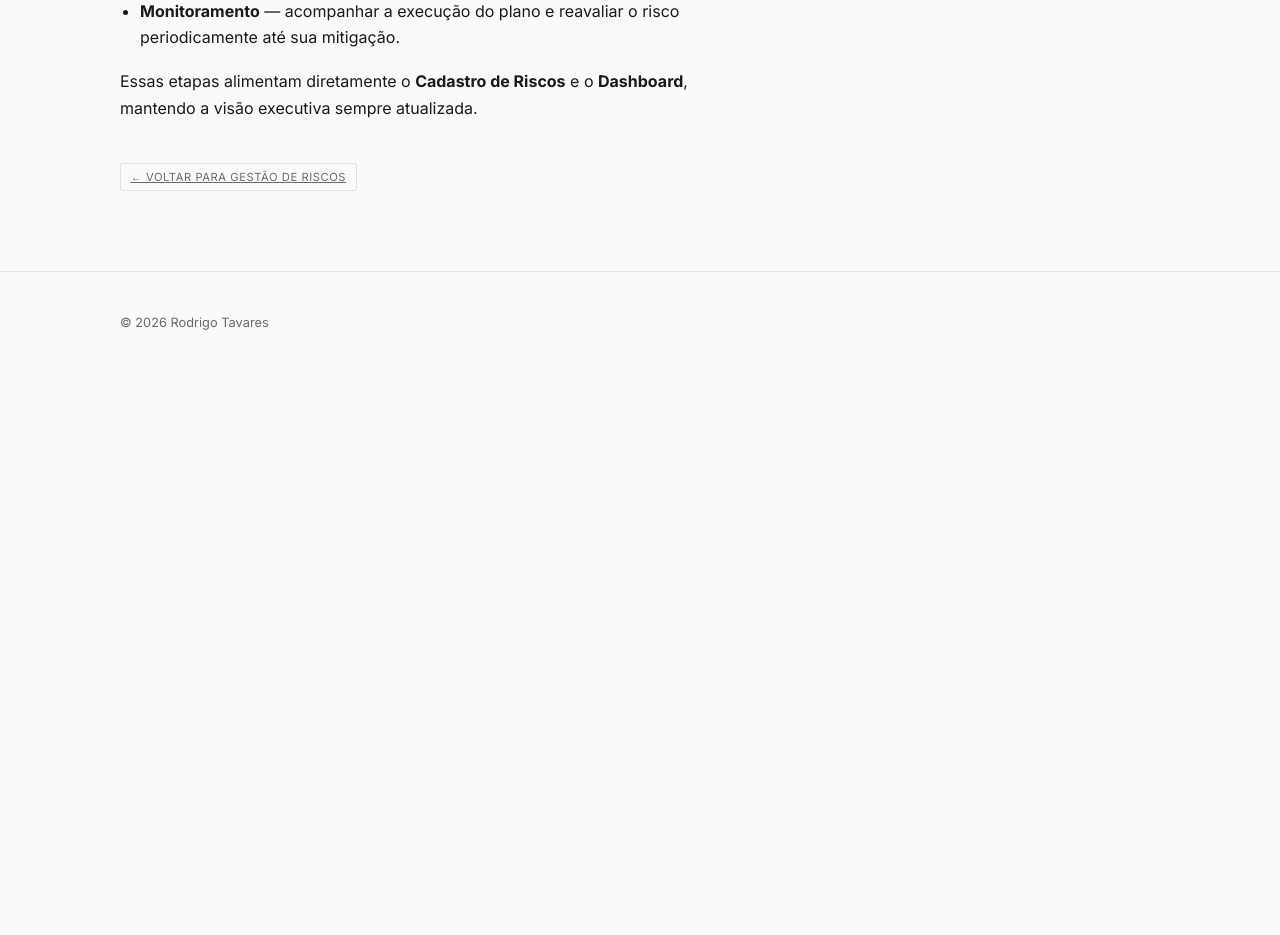
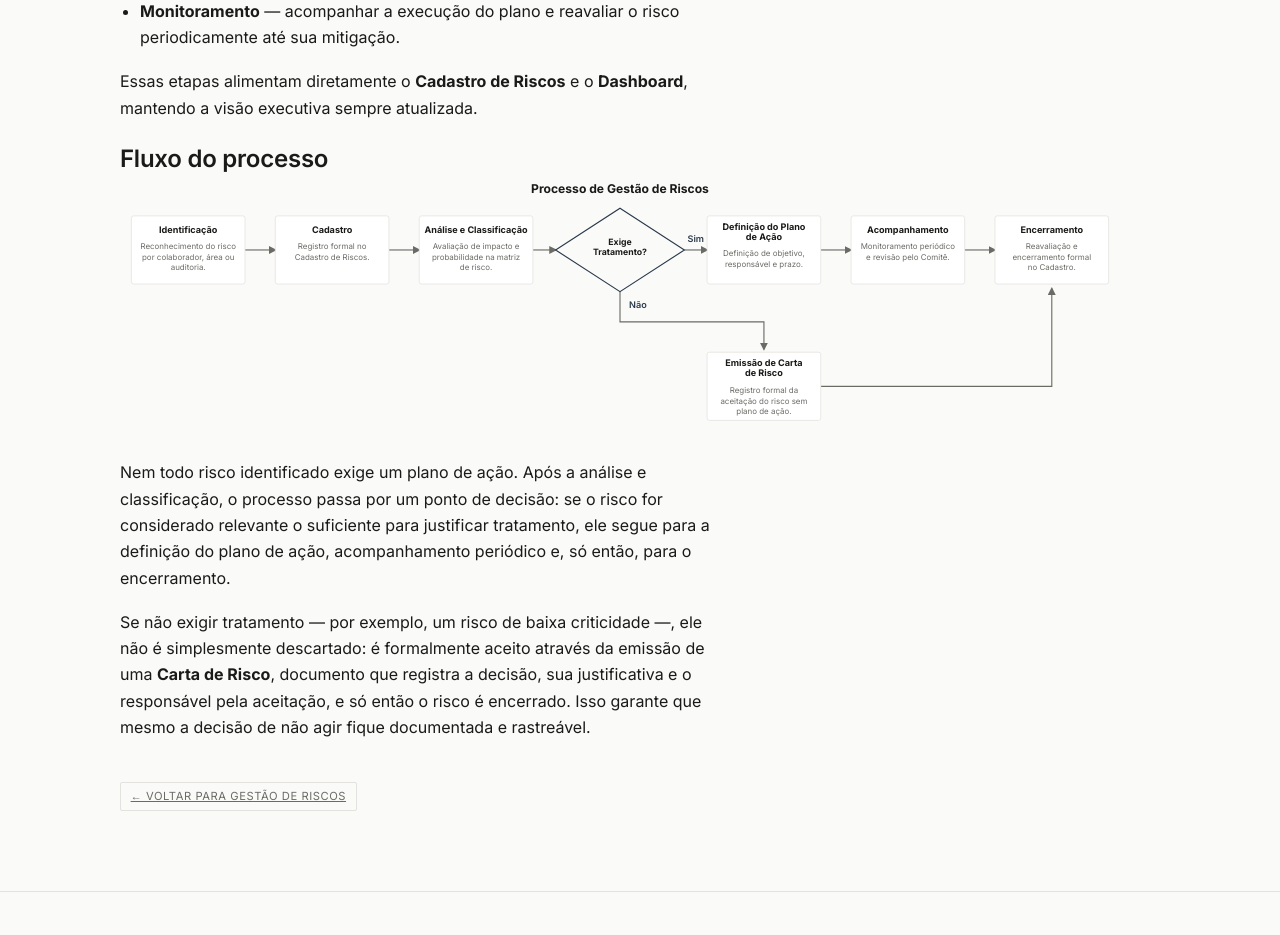
Before and after one commit to rodrigotavares79/lab-rodrigotavares, a Next.js app: page /seguranca/gestao-de-riscos/processo in a window 1280 px wide. Shown: the part 680-1615 px from the top of the page. Before the commit the page ends 1053 px from the top, so only its background shows below. Built offline with nearby package versions, Linux system fonts and the light colour scheme; no server answers.

Commit message:
Update page.tsx

```diff
--- a/app/seguranca/gestao-de-riscos/processo/page.tsx
+++ b/app/seguranca/gestao-de-riscos/processo/page.tsx
@@ -15,7 +15,7 @@ export default function Processo() {
             respeito.
           </p>
 
-          <div className="body">
+          <div className="body wide-body">
             <p>O processo segue cinco etapas:</p>
             <ul>
               <li>
@@ -47,6 +47,129 @@ export default function Processo() {
               <strong>Dashboard</strong>, mantendo a visão executiva sempre
               atualizada.
             </p>
+
+            <h2>Fluxo do processo</h2>
+            <div className="flow-diagram-wrap">
+              <svg
+                viewBox="0 0 1320 340"
+                style={{ minWidth: "1000px" }}
+                role="img"
+                aria-label="Fluxograma do processo de gestão de riscos: Identificação, Cadastro, Análise e Classificação, decisão Exige Tratamento, seguindo para Definição do Plano de Ação, Acompanhamento e Encerramento quando sim, ou para Emissão de Carta de Risco e Encerramento quando não"
+              >
+                <defs>
+                  <marker id="flow-arrow" viewBox="0 0 10 10" refX="8" refY="5" markerWidth="7" markerHeight="7" orient="auto-start-reverse">
+                    <path d="M 0 0 L 10 5 L 0 10 z" fill="#6b6b66" />
+                  </marker>
+                </defs>
+
+                <text x="660" y="20" textAnchor="middle" fontSize="16" fontWeight="700" fill="#1a1a18">
+                  Processo de Gestão de Riscos
+                </text>
+
+                {/* Setas principais */}
+                <path d="M 165 95 L 205 95" stroke="#6b6b66" strokeWidth="1.5" markerEnd="url(#flow-arrow)" />
+                <path d="M 355 95 L 395 95" stroke="#6b6b66" strokeWidth="1.5" markerEnd="url(#flow-arrow)" />
+                <path d="M 545 95 L 575 95" stroke="#6b6b66" strokeWidth="1.5" markerEnd="url(#flow-arrow)" />
+                <path d="M 745 95 L 775 95" stroke="#6b6b66" strokeWidth="1.5" markerEnd="url(#flow-arrow)" />
+                <text x="760" y="85" textAnchor="middle" fontSize="12" fill="#2b3a4a" fontWeight="600">Sim</text>
+                <path d="M 925 95 L 965 95" stroke="#6b6b66" strokeWidth="1.5" markerEnd="url(#flow-arrow)" />
+                <path d="M 1115 95 L 1155 95" stroke="#6b6b66" strokeWidth="1.5" markerEnd="url(#flow-arrow)" />
+
+                {/* Ramo "Não" */}
+                <path d="M 660 150 L 660 190 L 850 190 L 850 226" stroke="#6b6b66" strokeWidth="1.5" fill="none" markerEnd="url(#flow-arrow)" />
+                <text x="672" y="172" fontSize="12" fill="#2b3a4a" fontWeight="600">Não</text>
+                <path d="M 925 275 L 1230 275 L 1230 146" stroke="#6b6b66" strokeWidth="1.5" fill="none" markerEnd="url(#flow-arrow)" />
+
+                {/* Caixa 1 - Identificação */}
+                <rect x="15" y="50" width="150" height="90" rx="3" fill="#ffffff" stroke="#e4e2dd" />
+                <text x="90" y="72" textAnchor="middle" fontSize="12" fontWeight="700" fill="#1a1a18">Identificação</text>
+                <text x="90" y="94" textAnchor="middle" fontSize="10.5" fill="#6b6b66">
+                  <tspan x="90" dy="0">Reconhecimento do risco</tspan>
+                  <tspan x="90" dy="14">por colaborador, área ou</tspan>
+                  <tspan x="90" dy="14">auditoria.</tspan>
+                </text>
+
+                {/* Caixa 2 - Cadastro */}
+                <rect x="205" y="50" width="150" height="90" rx="3" fill="#ffffff" stroke="#e4e2dd" />
+                <text x="280" y="72" textAnchor="middle" fontSize="12" fontWeight="700" fill="#1a1a18">Cadastro</text>
+                <text x="280" y="94" textAnchor="middle" fontSize="10.5" fill="#6b6b66">
+                  <tspan x="280" dy="0">Registro formal no</tspan>
+                  <tspan x="280" dy="14">Cadastro de Riscos.</tspan>
+                </text>
+
+                {/* Caixa 3 - Análise e Classificação */}
+                <rect x="395" y="50" width="150" height="90" rx="3" fill="#ffffff" stroke="#e4e2dd" />
+                <text x="470" y="72" textAnchor="middle" fontSize="12" fontWeight="700" fill="#1a1a18">Análise e Classificação</text>
+                <text x="470" y="94" textAnchor="middle" fontSize="10.5" fill="#6b6b66">
+                  <tspan x="470" dy="0">Avaliação de impacto e</tspan>
+                  <tspan x="470" dy="14">probabilidade na matriz</tspan>
+                  <tspan x="470" dy="14">de risco.</tspan>
+                </text>
+
+                {/* Diamante - Exige Tratamento? */}
+                <polygon points="660,40 745,95 660,150 575,95" fill="#fafaf9" stroke="#2b3a4a" strokeWidth="1.5" />
+                <text x="660" y="88" textAnchor="middle" fontSize="11.5" fontWeight="700" fill="#1a1a18">Exige</text>
+                <text x="660" y="101" textAnchor="middle" fontSize="11.5" fontWeight="700" fill="#1a1a18">Tratamento?</text>
+
+                {/* Caixa 5 - Definição do Plano de Ação */}
+                <rect x="775" y="50" width="150" height="90" rx="3" fill="#ffffff" stroke="#e4e2dd" />
+                <text x="850" y="68" textAnchor="middle" fontSize="12" fontWeight="700" fill="#1a1a18">
+                  <tspan x="850" dy="0">Definição do Plano</tspan>
+                  <tspan x="850" dy="14">de Ação</tspan>
+                </text>
+                <text x="850" y="103" textAnchor="middle" fontSize="10.5" fill="#6b6b66">
+                  <tspan x="850" dy="0">Definição de objetivo,</tspan>
+                  <tspan x="850" dy="14">responsável e prazo.</tspan>
+                </text>
+
+                {/* Caixa 6 - Acompanhamento */}
+                <rect x="965" y="50" width="150" height="90" rx="3" fill="#ffffff" stroke="#e4e2dd" />
+                <text x="1040" y="72" textAnchor="middle" fontSize="12" fontWeight="700" fill="#1a1a18">Acompanhamento</text>
+                <text x="1040" y="94" textAnchor="middle" fontSize="10.5" fill="#6b6b66">
+                  <tspan x="1040" dy="0">Monitoramento periódico</tspan>
+                  <tspan x="1040" dy="14">e revisão pelo Comitê.</tspan>
+                </text>
+
+                {/* Caixa 7 - Encerramento */}
+                <rect x="1155" y="50" width="150" height="90" rx="3" fill="#ffffff" stroke="#e4e2dd" />
+                <text x="1230" y="72" textAnchor="middle" fontSize="12" fontWeight="700" fill="#1a1a18">Encerramento</text>
+                <text x="1230" y="94" textAnchor="middle" fontSize="10.5" fill="#6b6b66">
+                  <tspan x="1230" dy="0">Reavaliação e</tspan>
+                  <tspan x="1230" dy="14">encerramento formal</tspan>
+                  <tspan x="1230" dy="14">no Cadastro.</tspan>
+                </text>
+
+                {/* Caixa inferior - Emissão de Carta de Risco */}
+                <rect x="775" y="230" width="150" height="90" rx="3" fill="#ffffff" stroke="#e4e2dd" />
+                <text x="850" y="248" textAnchor="middle" fontSize="12" fontWeight="700" fill="#1a1a18">
+                  <tspan x="850" dy="0">Emissão de Carta</tspan>
+                  <tspan x="850" dy="14">de Risco</tspan>
+                </text>
+                <text x="850" y="284" textAnchor="middle" fontSize="10.5" fill="#6b6b66">
+                  <tspan x="850" dy="0">Registro formal da</tspan>
+                  <tspan x="850" dy="14">aceitação do risco sem</tspan>
+                  <tspan x="850" dy="14">plano de ação.</tspan>
+                </text>
+              </svg>
+            </div>
+
+            <p>
+              Nem todo risco identificado exige um plano de ação. Após a
+              análise e classificação, o processo passa por um ponto de
+              decisão: se o risco for considerado relevante o suficiente
+              para justificar tratamento, ele segue para a definição do
+              plano de ação, acompanhamento periódico e, só então, para o
+              encerramento.
+            </p>
+            <p>
+              Se não exigir tratamento — por exemplo, um risco de baixa
+              criticidade —, ele não é simplesmente descartado: é
+              formalmente aceito através da emissão de uma{" "}
+              <strong>Carta de Risco</strong>, documento que registra a
+              decisão, sua justificativa e o responsável pela aceitação, e
+              só então o risco é encerrado. Isso garante que mesmo a decisão
+              de não agir fique documentada e rastreável.
+            </p>
           </div>
 
           <a href="/seguranca/gestao-de-riscos" className="status-tag">
```
